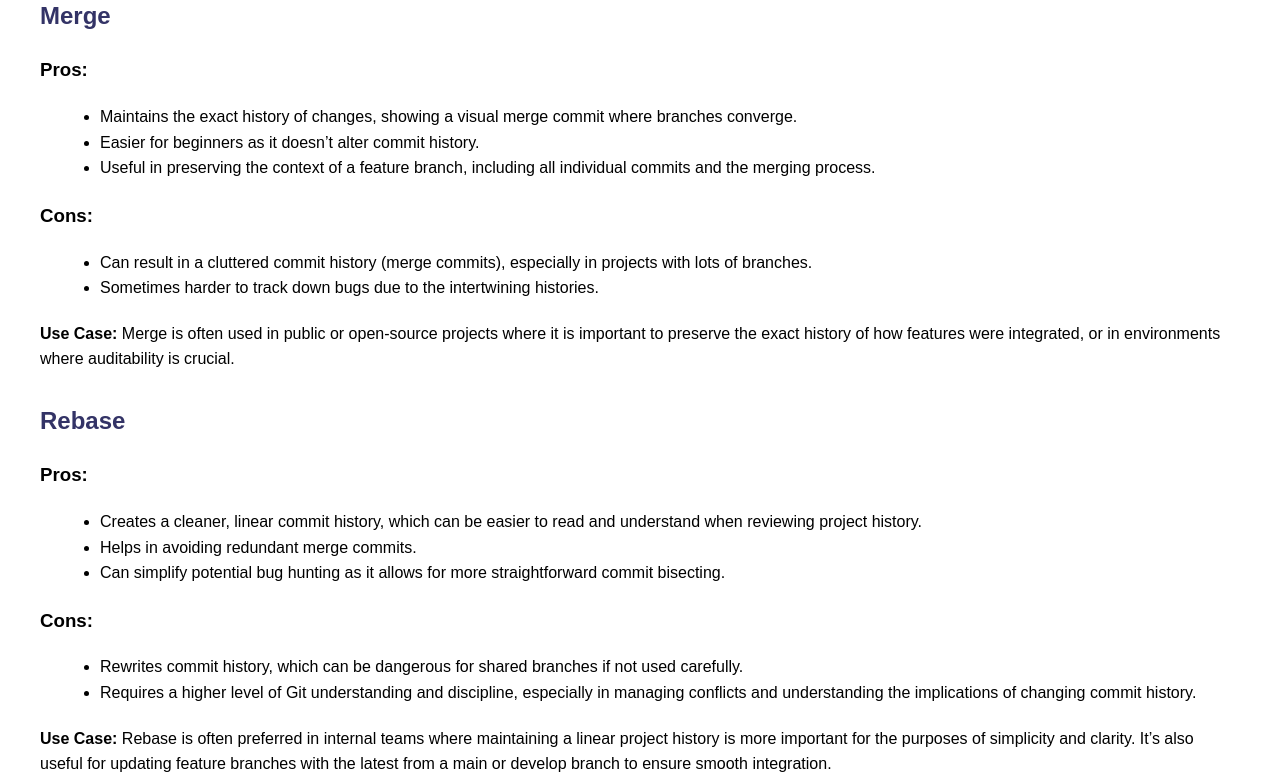
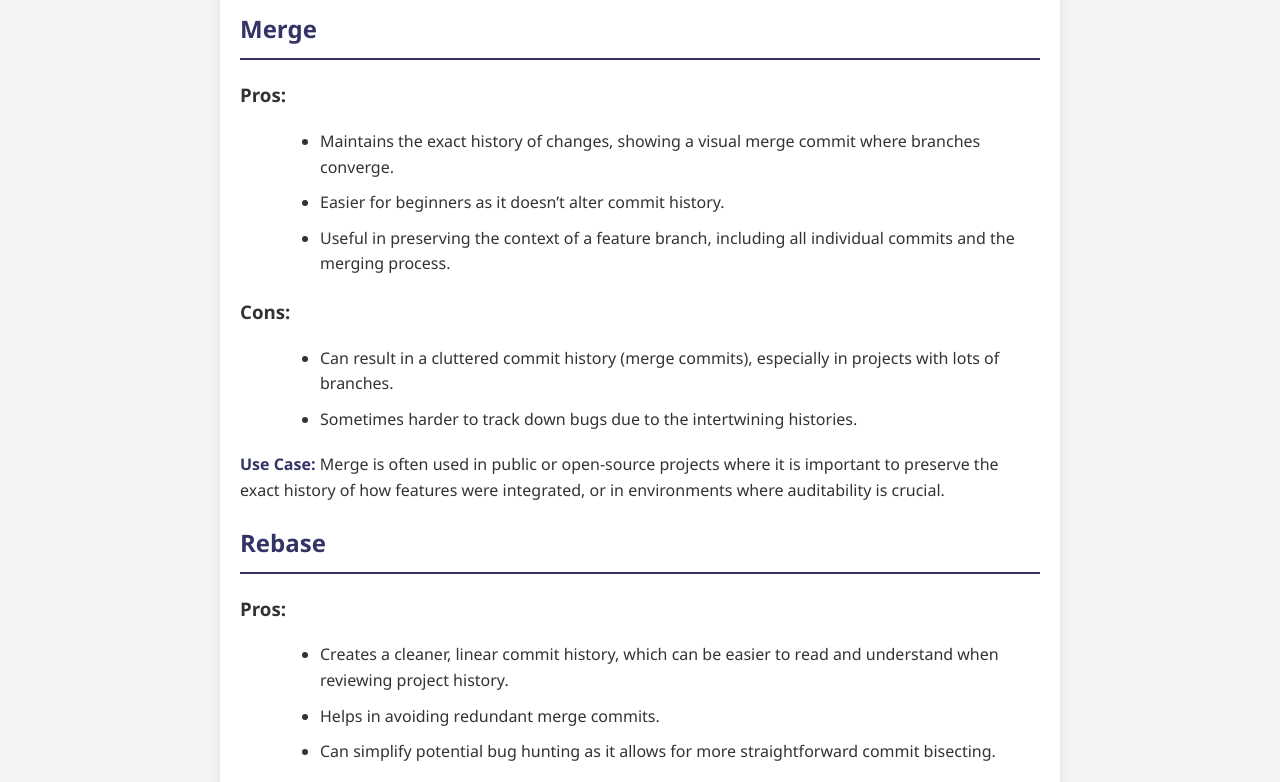
Before and after one commit to andrii-novikov/rebase-vs-merge, a website: page index.html in a window 1280 px wide. Shown: the part 124-906 px from the top of the page. Drawn offline with Linux system fonts and the light colour scheme.

Commit message:
Add styles

```diff
--- a/index.html
+++ b/index.html
@@ -9,6 +9,7 @@
 </head>
 
 <body>
+  <div class="container">
     <h1>Git: Merge vs Rebase</h1>
 
     <h2>Merge</h2>
@@ -16,16 +17,16 @@
     <ul>
       <li>Maintains the exact history of changes, showing a visual merge commit where branches converge.</li>
       <li>Easier for beginners as it doesn’t alter commit history.</li>
-    <li>Useful in preserving the context of a feature branch, including all individual commits and the merging process.
-    </li>
+      <li>Useful in preserving the context of a feature branch, including all individual commits and the merging
+        process.</li>
     </ul>
     <h3>Cons:</h3>
     <ul>
       <li>Can result in a cluttered commit history (merge commits), especially in projects with lots of branches.</li>
       <li>Sometimes harder to track down bugs due to the intertwining histories.</li>
     </ul>
-  <p><strong>Use Case:</strong> Merge is often used in public or open-source projects where it is important to preserve
-    the exact history of how features were integrated, or in environments where auditability is crucial.</p>
+    <p><strong>Use Case:</strong> Merge is often used in public or open-source projects where it is important to
+      preserve the exact history of how features were integrated, or in environments where auditability is crucial.</p>
 
     <h2>Rebase</h2>
     <h3>Pros:</h3>
@@ -38,8 +39,8 @@
     <h3>Cons:</h3>
     <ul>
       <li>Rewrites commit history, which can be dangerous for shared branches if not used carefully.</li>
-    <li>Requires a higher level of Git understanding and discipline, especially in managing conflicts and understanding
-      the implications of changing commit history.</li>
+      <li>Requires a higher level of Git understanding and discipline, especially in managing conflicts and
+        understanding the implications of changing commit history.</li>
     </ul>
     <p><strong>Use Case:</strong> Rebase is often preferred in internal teams where maintaining a linear project history
       is more important for the purposes of simplicity and clarity. It’s also useful for updating feature branches with
@@ -47,12 +48,12 @@
 
     <h2>Best Practices</h2>
     <ul>
-    <li>Use <strong>rebase</strong> for pulling the latest changes from the main branch into your feature branch to keep
-      it up-to-date.</li>
+      <li>Use <strong>rebase</strong> for pulling the latest changes from the main branch into your feature branch to
+        keep it up-to-date.</li>
       <li>Use <strong>merge</strong> when you need to integrate completed features into the main branch to preserve the
         context of the feature development.</li>
     </ul>
-
+  </div>
 </body>
 
 </html>
--- a/styles.css
+++ b/styles.css
@@ -1,7 +1,19 @@
 body {
-  font-family: Arial, sans-serif;
+  font-family: 'Segoe UI', Tahoma, Geneva, Verdana, sans-serif;
   line-height: 1.6;
-  margin: 40px;
+  margin: 0;
+  padding: 20px;
+  background-color: #f4f4f4;
+  color: #333;
+}
+
+.container {
+  max-width: 800px;
+  margin: auto;
+  background: #fff;
+  padding: 20px;
+  border-radius: 8px;
+  box-shadow: 0 0 10px 0 rgba(0, 0, 0, 0.1);
 }
 
 h1,
@@ -10,13 +22,22 @@ h2 {
 }
 
 h2 {
-  margin-top: 30px;
+  border-bottom: 2px solid #333366;
+  padding-bottom: 10px;
 }
 
 ul {
-  margin: 10px 0 20px 20px;
+  margin: 10px 0 20px 40px;
+}
+
+li {
+  margin: 10px 0;
 }
 
 p {
   margin-top: 0;
 }
+
+strong {
+  color: #333366;
+}
```
Lines whose indentation alone changed are shown as unchanged.
